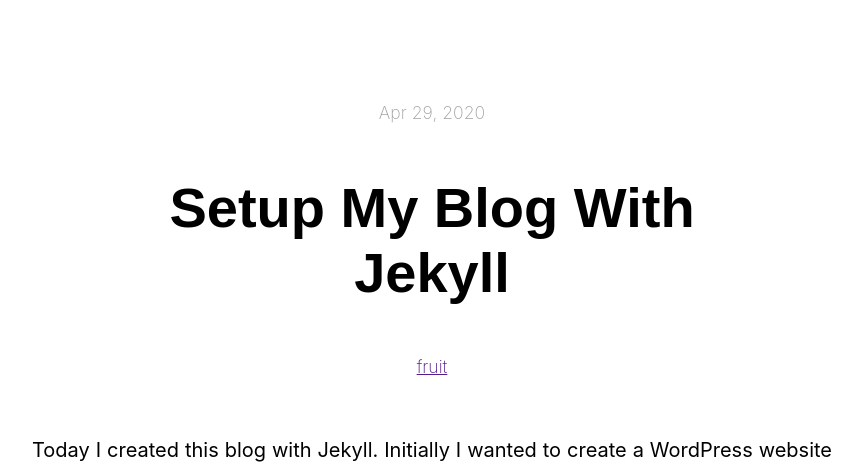
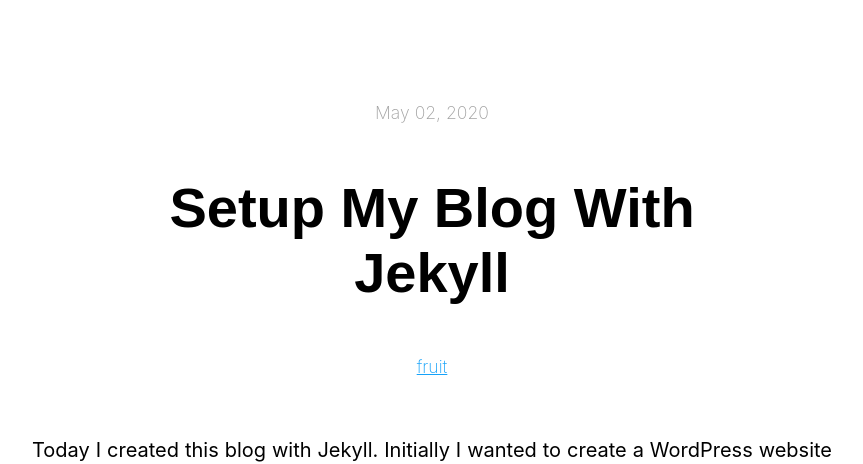
Before and after one commit to jorisveldt/jorisveldt.github.io, a Jekyll site: the page built from _posts/2020-05-02-setup-my-blog-with-jekyll.md, in a window 1280 px wide. Shown: the top 464 px of the page, without its empty margins (208-1071 px from the left). Built offline with Jekyll 4.4.1, drawn with Linux system fonts in a browser that asks for light colours.

Commit message:
added CSS for link tags

```diff
--- a/assets/css/style.css
+++ b/assets/css/style.css
@@ -30,7 +30,7 @@
 
 .header-background {
     background-size: cover;
-    background-position: center;
+    background-position: left center;
     opacity: 0.25;
     position: fixed;
 }
@@ -264,6 +264,18 @@
     font-weight: 400;
 }
 
+a, p a {
+    color: #16a2f9;
+}
+
+a, p a {
+    text-decoration: underline;
+}
+
+a:hover, p a:hover {
+	text-decoration: none;
+}
+
 @media (max-width: 880px) {
 	.headshot {
     	margin-left: -75px;
--- a/index.html
+++ b/index.html
@@ -12,7 +12,7 @@
 			<div class="postindex-item">
 				<div class="postindex-body">
 					<div class="postindex-date">{{ post.date | date: "%-d %B %Y" }}</div>
-					<div class="postindex-tag">{{ post.tags[0] }}</div>
+					<div class="postindex-tag"><a href="">{{ post.tags[0] }}</a></div>
 					<div class="postindex-title"><a href="{{ post.url }}">{{ post.title }}</a></div>
 				</div>
 			</div>
```
Also changed, not shown: _posts/2020-05-02-setup-my-blog-with-jekyll.md (renamed from _posts/2020-04-29-setup-my-blog-with-jekyll.md), 6 other files.
